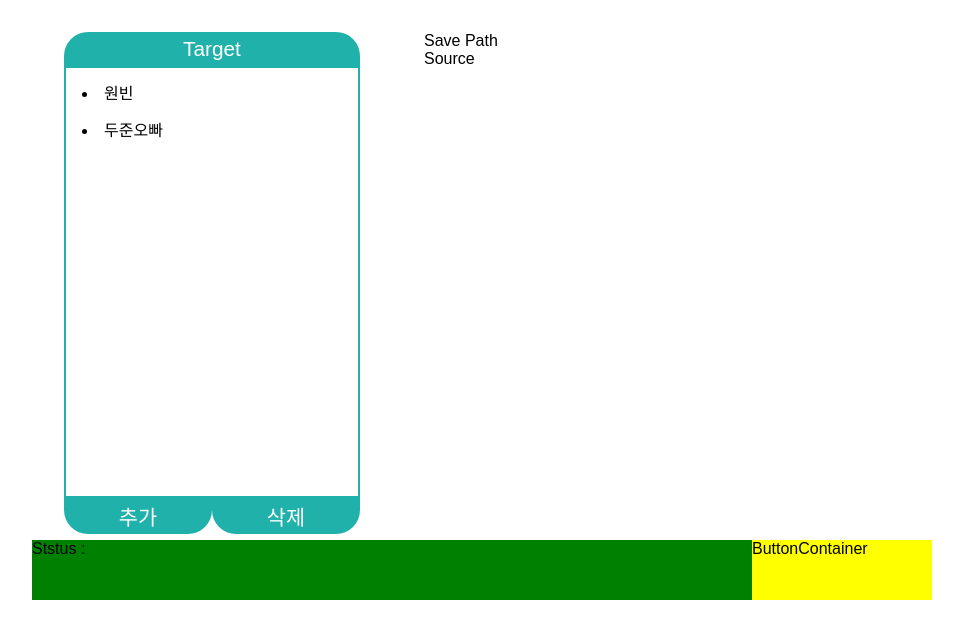
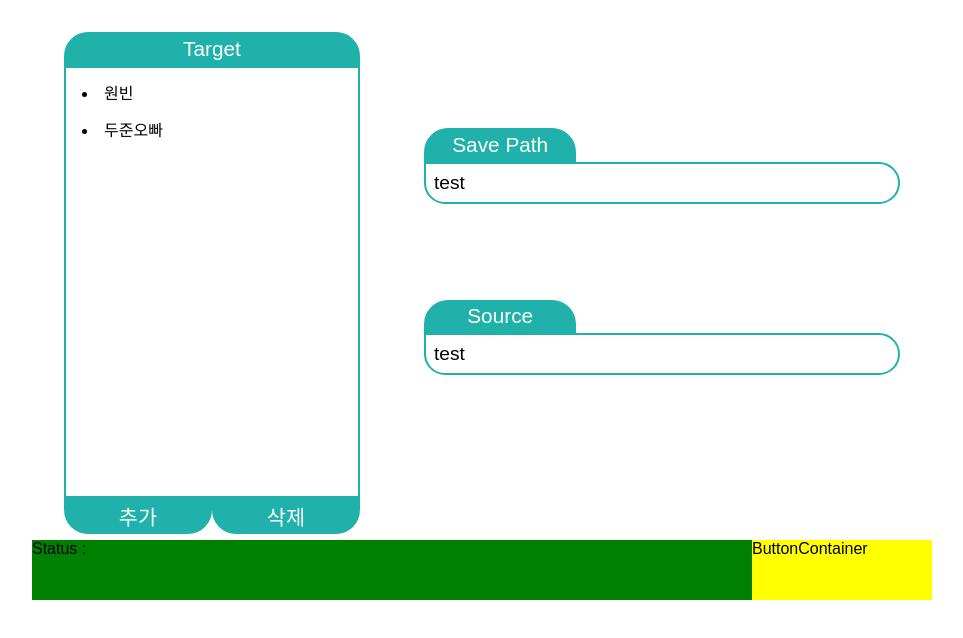
Before and after one commit to kdongha/scllab_01_vc_web, a React (Create React App) app in the folder frontend/: page / in a window 1280 px wide. Shown: the top 638 px of the page, without its empty margins (158-1121 px from the left). Built offline with nearby package versions, Linux system fonts and the light colour scheme.

Commit message:
Create inputFile

```diff
--- a/frontend/src/components/FileComponent.js
+++ b/frontend/src/components/FileComponent.js
@@ -2,7 +2,7 @@ import React, {Component} from 'react';
 import PropTypes from 'prop-types';
 import styled from 'styled-components';
 
-import SelectFileConponent from './SelectFileConponent'
+import SelectFileComponent from './SelectFileComponent'
 
 const FileContainer=styled.div`
     display: inline-block;
@@ -15,8 +15,8 @@ class FileComponent extends Component {
     render() {
         return (
             <FileContainer>
-                <SelectFileConponent nameTag={"Save Path"}/>
-                <SelectFileConponent nameTag={"Source"}/>
+                <SelectFileComponent nameTag={"Save Path"}/>
+                <SelectFileComponent nameTag={"Source"}/>
             </FileContainer>
         );
     }
--- /dev/null
+++ b/frontend/src/components/InputFileComponent.js
@@ -0,0 +1,35 @@
+import React, {Component} from 'react';
+import styled from 'styled-components';
+
+const InputFile = styled.div`
+  border:2px solid lightseagreen;
+  padding:0.5rem;
+  font-size:1.2rem;
+  border-radius:0 1.5rem 1.5rem 1.5rem;
+  cursor: pointer;
+`;
+
+let inputFile;
+
+
+class InputFileComponent extends Component {
+    selectFile = () => {
+        inputFile=document.createElement('input');
+        inputFile.setAttribute('type', 'file');
+        console.log(this.props.accept);
+        if(this.props.accept!==undefined){
+            inputFile.setAttribute("accept", "." + this.props.accept);
+        }
+        inputFile.click();
+    };
+    render() {
+
+        return (
+            <InputFile onClick={this.selectFile}>
+                test
+            </InputFile>
+        );
+    }
+}
+
+export default InputFileComponent;
--- a/frontend/src/components/NameTag.js
+++ /dev/null
@@ -1,23 +0,0 @@
-import React, {Component} from 'react';
-import PropTypes from 'prop-types';
-
-class NameTag extends Component {
-    static defaultProps = {
-        name: 'Name',
-    };
-
-    render() {
-        return (
-            <div className='nameTag' style={this.props.style}>
-                {this.props.name}
-            </div>
-        );
-    }
-}
-
-NameTag.propTypes = {
-    name: PropTypes.string,
-    style: PropTypes.object,
-};
-
-export default NameTag;
--- a/frontend/src/components/SelectFile.js
+++ /dev/null
@@ -1,13 +0,0 @@
-import React, {Component} from 'react';
-
-class SelectFile extends Component {
-    render() {
-        return (
-            <div>
-
-            </div>
-        );
-    }
-}
-
-export default SelectFile;
--- /dev/null
+++ b/frontend/src/components/SelectFileComponent.js
@@ -0,0 +1,39 @@
+import React, {Component} from 'react';
+import PropTypes from 'prop-types';
+import styled from 'styled-components';
+import InputFileComponent from './InputFileComponent'
+
+const SelectFileContainer=styled.div`
+  margin: 6rem 0;
+`;
+
+const NameTag=styled.div`
+    color: white;
+    font-size: 1.3rem;
+    background: lightseagreen;
+    border-radius: 1.5rem 1.5rem 0 0;
+    padding: 0.3rem;
+    display: block;
+    text-align: center;
+    width: 30%;
+`;
+
+class SelectFileComponent extends Component {
+    render() {
+        const {nameTag} = this.props;
+        return (
+            <SelectFileContainer>
+                <NameTag>
+                    {nameTag}
+                </NameTag>
+                <InputFileComponent/>
+            </SelectFileContainer>
+        );
+    }
+}
+
+SelectFileComponent.propTypes = {
+    nameTag: PropTypes.string,
+};
+
+export default SelectFileComponent;
--- a/frontend/src/components/SelectFileConponent.js
+++ /dev/null
@@ -1,23 +0,0 @@
-import React, {Component} from 'react';
-import PropTypes from 'prop-types';
-
-import NameTag from './NameTag'
-import SelectFile from './SelectFile'
-
-class SelectFileConponent extends Component {
-    render() {
-        const {nameTag} = this.props;
-        return (
-            <div>
-                <NameTag name={nameTag}/>
-                <SelectFile/>
-            </div>
-        );
-    }
-}
-
-SelectFileConponent.propTypes = {
-    nameTag: PropTypes.string,
-};
-
-export default SelectFileConponent;
--- a/frontend/src/components/StatusComponent.js
+++ b/frontend/src/components/StatusComponent.js
@@ -12,7 +12,7 @@ class StatusComponent extends Component {
     render() {
         return (
             <StatusContainer>
-                Ststus :
+                Status :
             </StatusContainer>
         );
     }
--- a/frontend/src/components/TargetComponent.js
+++ b/frontend/src/components/TargetComponent.js
@@ -1,7 +1,5 @@
 import React, {Component} from 'react';
-
 import styled from 'styled-components';
-
 import TargerList from '../components/TargetList';
 
 const TargetContainer = styled.div`
```
